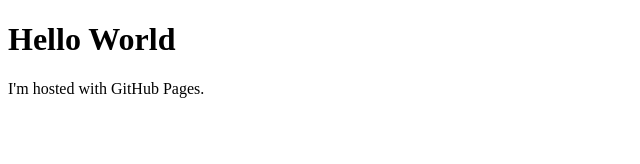
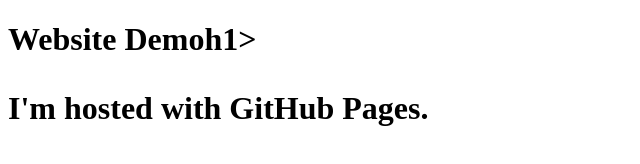
Before and after one commit to carlos-castellanos-dev/EGN-Domestic-Abuse-Victims-and-Survivors-Project, a plain HTML site: page Website Demo/index.html in a window 1280 px wide. Shown: the whole page, without its empty margins (0-640 px from the left). Drawn offline with Linux system fonts and the light colour scheme.

Commit message:
Update index.html

```diff
--- a/Website Demo/index.html
+++ b/Website Demo/index.html
@@ -1,7 +1,7 @@
 <!DOCTYPE html>
 <html>
 <body>
-<h1>Hello World</h1>
+<h1>Website Demoh1>
 <p>I'm hosted with GitHub Pages.</p>
 </body>
 </html>
```
